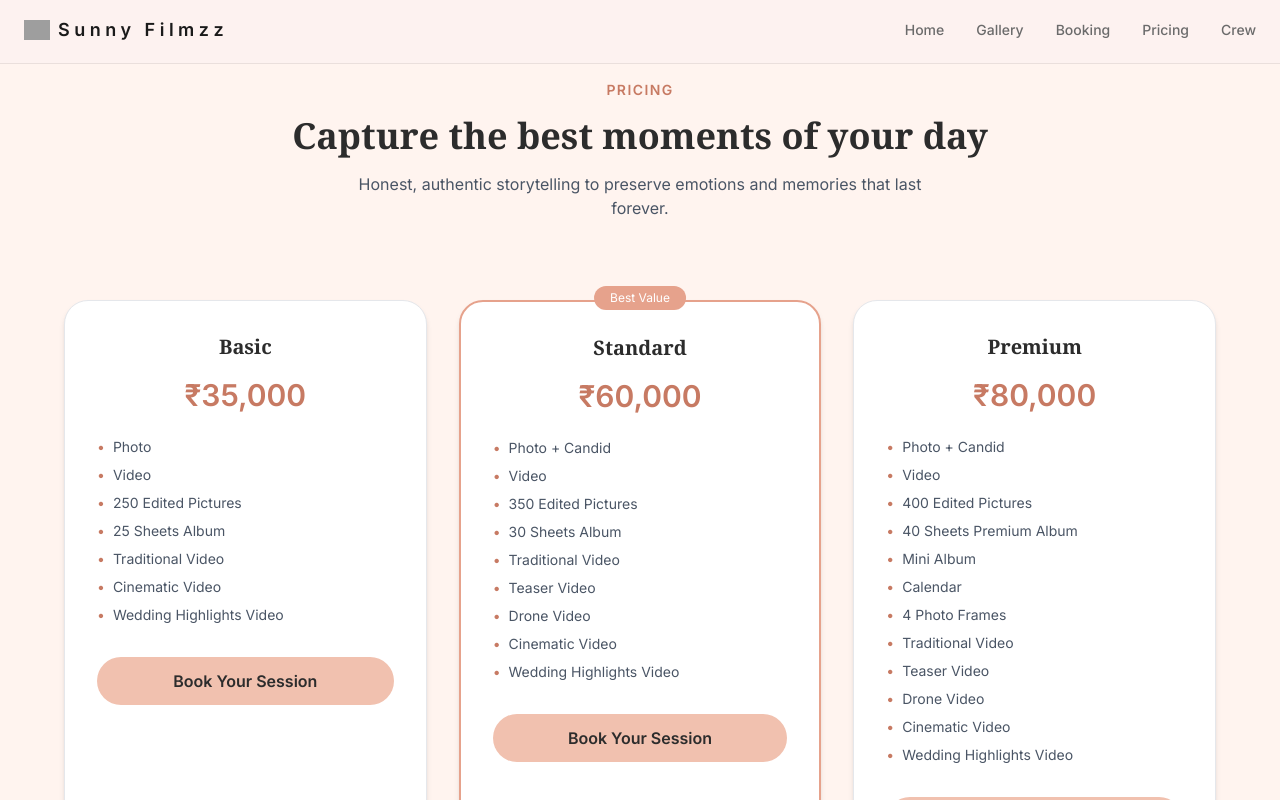
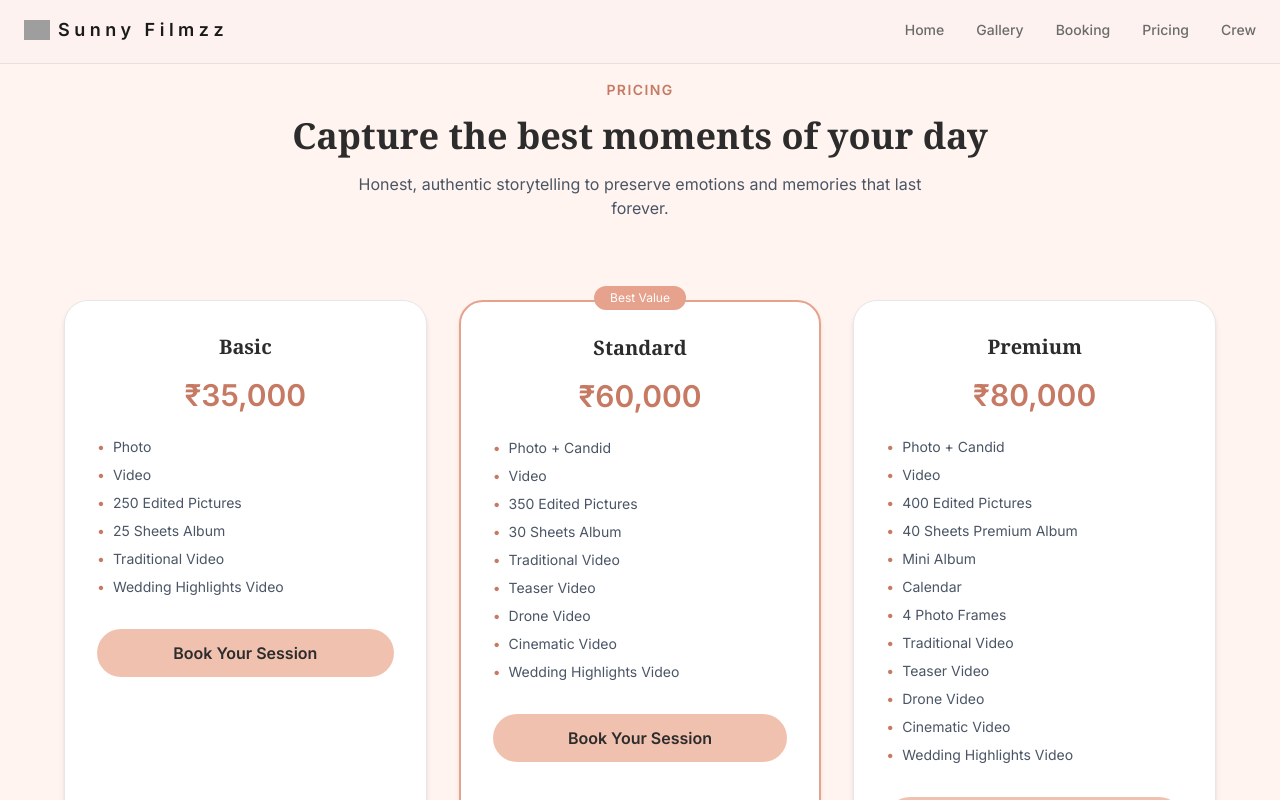
Before and after one commit to shreehari709/SunnyFilmz, a Next.js app: page /Pricing in a window 1280 px wide. Shown: the top 800 px of the page. Built offline with nearby package versions, Linux system fonts and the light colour scheme; grey boxes are pictures that could not be loaded.

Commit message:
Remove commented code from pricingData.js

```diff
--- a/components/pricing/pricingData.js
+++ b/components/pricing/pricingData.js
@@ -10,7 +10,6 @@ export const pricingPlans = [
       "250 Edited Pictures",
       "25 Sheets Album",
       "Traditional Video",
-      "Cinematic Video",
       "Wedding Highlights Video",
     ],
   },
```
